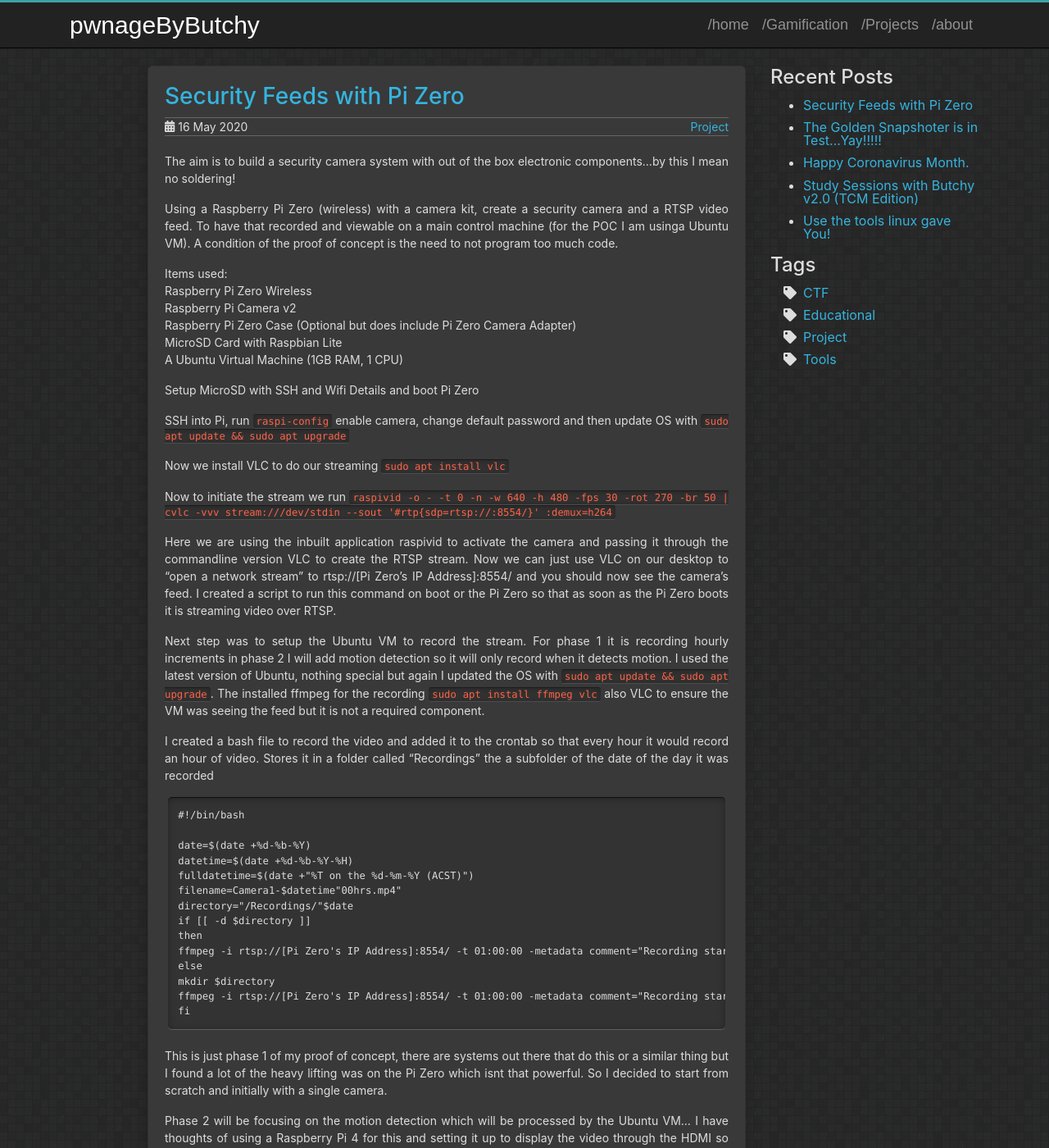
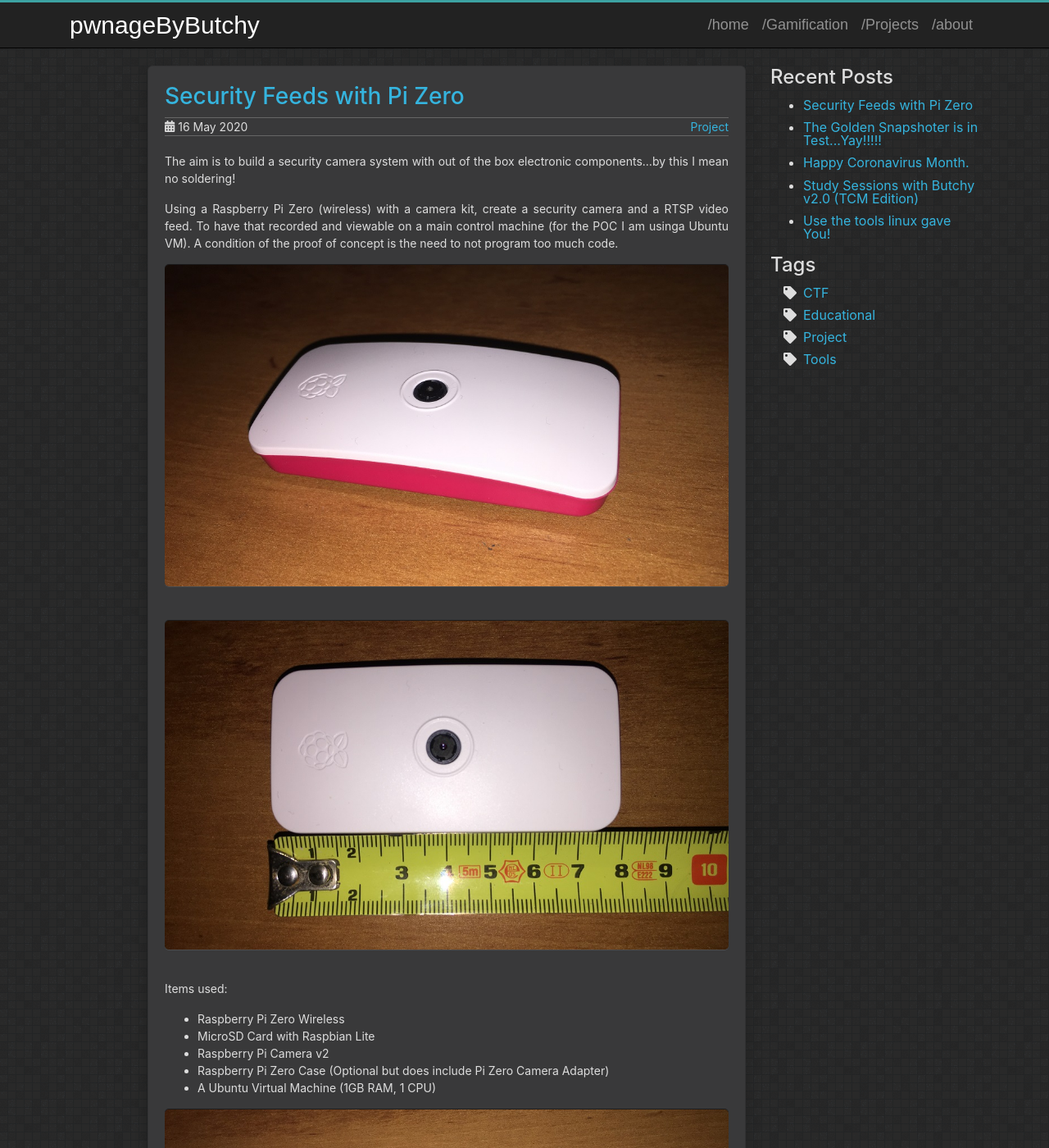
Before and after one commit to pwnageByButchy/pwnageByButchy.github.io, a Jekyll site: the page built from _posts/2020-05-16-pi-zero-security-feed.md, in a window 1280 px wide and 1400 px high. Shown: the whole window at 82% size. Built offline with Jekyll 4.4.1, drawn with Linux system fonts in a browser that asks for light colours; some of the changed lines change nothing that is shown.

Commit message:
adding images as suggested

```diff
--- a/_posts/2020-05-16-pi-zero-security-feed.md
+++ b/_posts/2020-05-16-pi-zero-security-feed.md
@@ -10,13 +10,18 @@
 
 Using a Raspberry Pi Zero (wireless) with a camera kit, create a security camera and a RTSP video feed. To have that recorded and viewable on a main control machine (for the POC I am usinga Ubuntu VM). A condition of the proof of concept is the need to not program too much code.
 
+![Raspberry Pi Zero](/assets/images/ZeroAssembled.JPG "Raspberry Pi Zero") <br /><br />
+![Raspberry Pi Zero](/assets/images/ZeroMeasured.JPG "Raspberry Pi Zero") <br /><br />
+
 Items used:
-Raspberry Pi Zero Wireless
-Raspberry Pi Camera v2
-Raspberry Pi Zero Case (Optional but does include Pi Zero Camera Adapter)
-MicroSD Card with Raspbian Lite
-A Ubuntu Virtual Machine (1GB RAM, 1 CPU)
+* Raspberry Pi Zero Wireless
+* MicroSD Card with Raspbian Lite
+* Raspberry Pi Camera v2
+* Raspberry Pi Zero Case (Optional but does include Pi Zero Camera Adapter)
+* A Ubuntu Virtual Machine (1GB RAM, 1 CPU)
 
+![Raspberry Pi Zero](/assets/images/ZeroInside.JPG "Raspberry Pi Zero") <br /><br />
+![Raspberry Pi Zero](/assets/images/ZeroOutside.JPG "Raspberry Pi Zero")<br /><br />
 Setup MicroSD with SSH and Wifi Details and boot Pi Zero
 
 SSH into Pi, run `raspi-config` enable camera, change default password and then update OS with `sudo apt update && sudo apt upgrade`
```
Also changed, not shown: assets/images/ZeroAssembled.JPG (added), assets/images/ZeroInside.JPG (added), assets/images/ZeroMeasured.JPG (added), assets/images/ZeroOutside.JPG (added).
